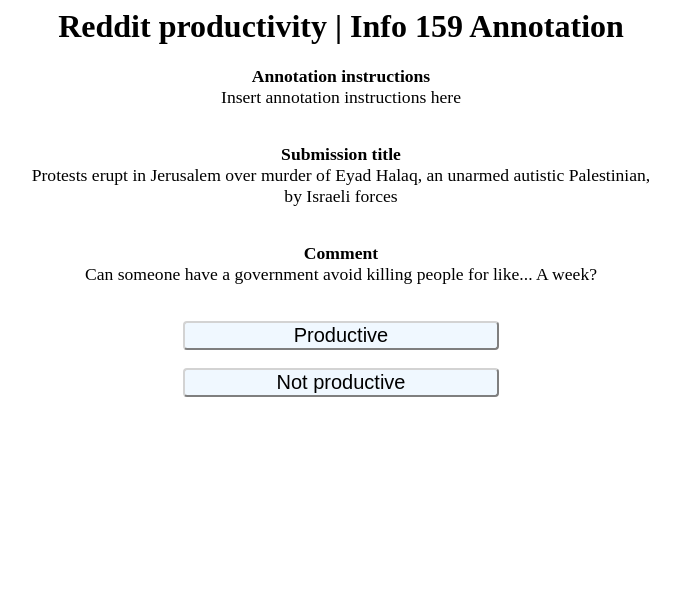
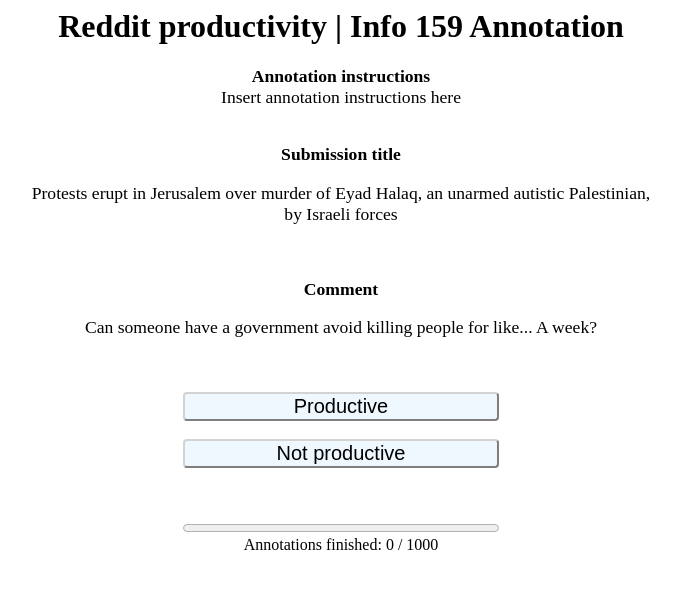
Before and after one commit to bri25yu/reddit-productivity, a Django app: page / in a window 1280 px wide. Shown: the top 589 px of the page, without its empty margins (299-979 px from the left). Run offline with Django 3.2, Linux system fonts and the light colour scheme.

Commit message:
adding markdown to title and body; adding progress bar; implementing index post response

```diff
--- a/annotate/templates/annotate/index.html
+++ b/annotate/templates/annotate/index.html
@@ -32,7 +32,21 @@
             border-width: 0.1em;
             width: 50%;
         }
+
+        .progress-bar {
+            height: 1em;
+            width: 50%;
+            display: block;
+            text-align: center;
+            margin: auto;
+        }
     </style>
+
+    <script>
+        if (window.history.replaceState) {
+            window.history.replaceState(null, null, window.location.href);
+        }
+    </script>
 {% endblock %}
 
 {% block heading %}
@@ -53,7 +67,7 @@
             <div class="details-title">
                 Submission title
             </div>
-            {{ submission_title }}
+            {{ submission_title | safe }}
         </div>
         <br><br>
 
@@ -61,16 +75,20 @@
             <div class="details-title">
                 Comment
             </div>
-            {{ comment_body }}
+            {{ comment_body | safe }}
         </div>
         <br><br>
 
         <form action="{% url 'index' %}" method="post" enctype="multipart/form-data">
             {% csrf_token %}
-            <input type="hidden" name="datapoint_id" value="{{ datapoint_id }}" />
-            <button type="submit" class="submit-button" name="name" value="1">Productive</button>
+            <input type="hidden" name="datapoint_index" value="{{ datapoint_index }}" />
+            <button type="submit" class="submit-button" name="productive">Productive</button>
             <br><br>
-            <button type="submit" class="submit-button" name="name" value="0">Not productive</button>
+            <button type="submit" class="submit-button" name="not_productive">Not productive</button>
         </form>
+        <br><br>
+
+        <progress class="progress-bar" value="{{ annotations_finished }}" max="{{ annotation_total }}"></progress>
+        Annotations finished: {{ annotations_finished }} / {{ annotation_total }}
     </div>
 {% endblock %}
--- a/annotate/views.py
+++ b/annotate/views.py
@@ -1,6 +1,7 @@
 import os
 import pandas as pd
 import random
+from markdown import markdown
 
 from django.shortcuts import render
 
@@ -19,7 +20,11 @@ else:
 
 def index(request):
     if request.method == "POST":
-        pass
+        datapoint_index = int(request.POST["datapoint_index"])
+        score = int("productive" in request.POST)
+
+        annotations.at[datapoint_index, "score"] = score
+        annotations.to_csv(ANNOTATION_OUTPUT_PATH, sep="\t", index=False)
 
     # Select random datapoint not already annotated
     datapoint_index = random.randint(0, len(data)-1)
@@ -29,8 +34,10 @@ def index(request):
     row = data.iloc[datapoint_index]
 
     context = {
-        "datapoint_id": row["datapoint_id"],
-        "submission_title": row["submission_title"],
-        "comment_body": row["comment_body"],
+        "datapoint_index": datapoint_index,
+        "submission_title": markdown(row["submission_title"]),
+        "comment_body": markdown(row["comment_body"]),
+        "annotations_finished": annotations["score"].notna().sum(),
+        "annotation_total": len(data),
     }
     return render(request, "annotate/index.html", context)
--- a/requirements.txt
+++ b/requirements.txt
@@ -2,3 +2,4 @@ praw
 pandas
 tqdm
 django
+markdown
```
